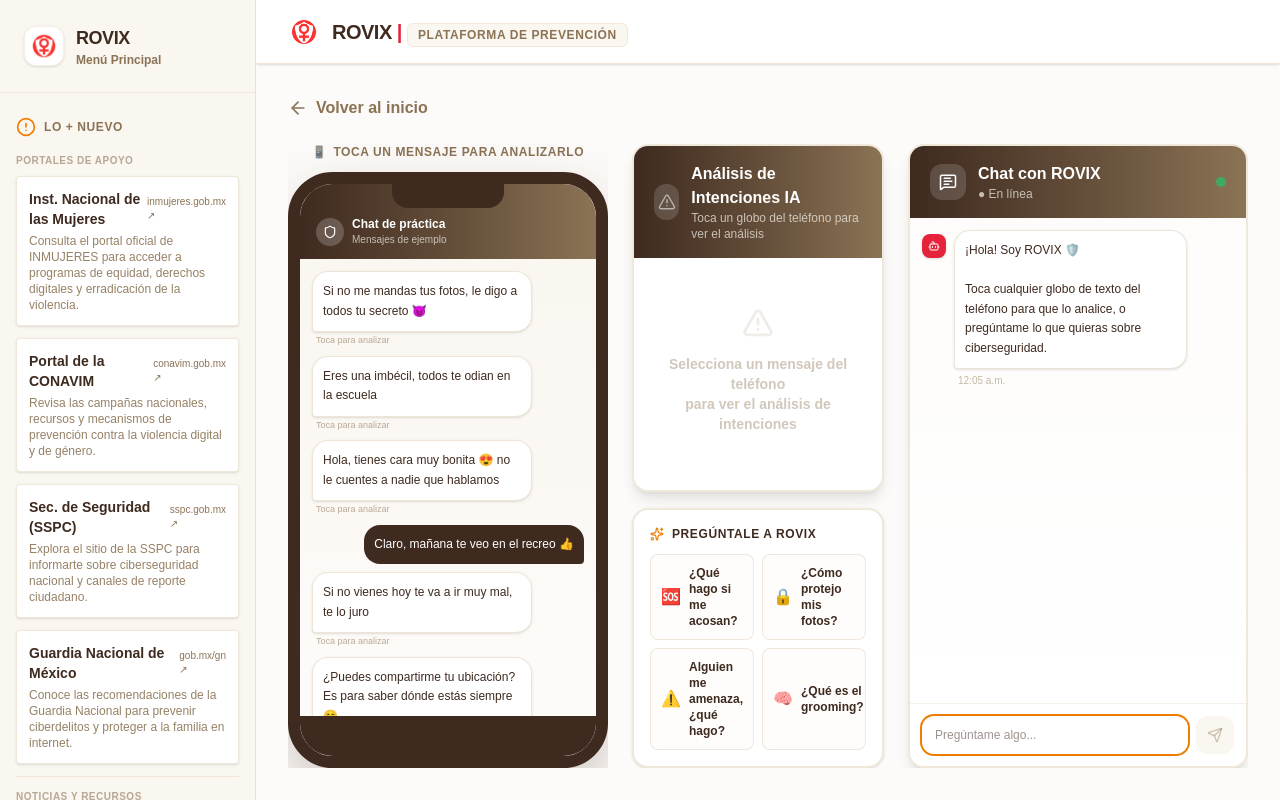
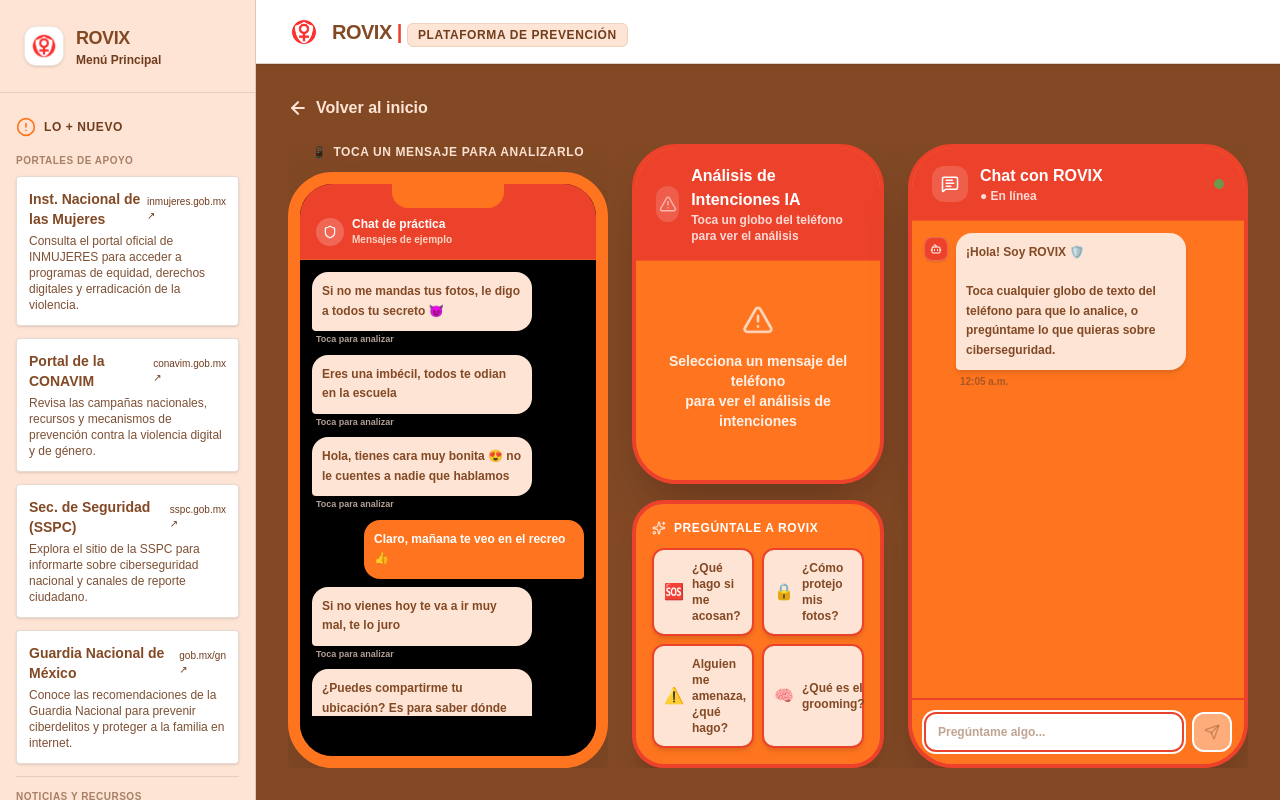
Before and after one commit to OCOA06/ROVIX, a React (Vite) app in the folder plataforma_ciberacoso/frontend/: page / in a window 1280 px wide. Both pictures are taken after a click on the element 440 px from the left and 303 px from the top of the page. Built offline with nearby package versions, Linux system fonts and the light colour scheme.

Commit message:
style: migrar interfaz del frontend a la paleta de colores de la maquetación y ODS 5

```diff
--- a/plataforma_ciberacoso/frontend/src/components/ChatSimulator.jsx
+++ b/plataforma_ciberacoso/frontend/src/components/ChatSimulator.jsx
@@ -215,12 +215,12 @@
 
   return (
     <div className="w-full h-full flex flex-col overflow-hidden max-w-7xl mx-auto">
-      {/* Botón de retorno al panel principal */}
+      {/* Botón de retorno al panel principal con alto contraste */}
       <button
         onClick={onBack}
-        className="flex items-center text-ods-brown-medium hover:text-ods-brown-dark mb-6 font-semibold transition-colors flex-shrink-0 cursor-pointer"
+        className="flex items-center text-ods-beige hover:text-white mb-6 font-extrabold transition-colors flex-shrink-0 cursor-pointer"
       >
-        <ArrowLeft size={20} className="mr-2" /> Volver al inicio
+        <ArrowLeft size={20} className="mr-2 stroke-[2.5]" /> Volver al inicio
       </button>
 
       {/* Grid Interactivo Principal de Tres Columnas Flexibles */}
@@ -228,33 +228,33 @@
 
         {/* COLUMNA 1: SIMULADOR DE TELÉFONO MÓVIL (IZQUIERDA) */}
         <div className="flex flex-col items-center flex-shrink-0 h-full overflow-hidden">
-          <p className="text-xs font-bold text-ods-brown-medium uppercase tracking-wider mb-3 flex items-center gap-1.5 flex-shrink-0 select-none">
+          <p className="text-xs font-extrabold text-ods-beige uppercase tracking-wider mb-3 flex items-center gap-1.5 flex-shrink-0 select-none">
             <span className="text-ods-orange animate-pulse">📱</span> Toca un mensaje para analizarlo
           </p>
 
-          {/* Estructura del Dispositivo Móvil en Marrón Tierra Oscuro */}
+          {/* Estructura del Dispositivo Móvil en contorno Naranja y pantalla Negra */}
           <div
-            className="w-[320px] border-[12px] border-ods-brown-dark rounded-[2.8rem] bg-ods-beige-light relative overflow-hidden shadow-2xl flex flex-col flex-1"
+            className="w-[320px] border-[12px] border-ods-orange rounded-[2.8rem] bg-black relative overflow-hidden shadow-2xl flex flex-col flex-1"
             style={{ boxShadow: '0 25px 60px rgba(62,42,31,0.25), inset 0 0 0 2px rgba(255,255,255,0.1)' }}
           >
-            {/* Notch superior simulador */}
+            {/* Notch superior simulador en Naranja */}
             <div className="absolute top-0 inset-x-0 flex justify-center z-10">
-              <div className="w-28 h-6 bg-ods-brown-dark rounded-b-2xl" />
+              <div className="w-28 h-6 bg-ods-orange rounded-b-2xl" />
             </div>
 
-            {/* Cabecera del chat simulado */}
-            <div className="bg-gradient-to-r from-ods-brown-dark to-ods-brown-medium pt-8 pb-3 px-4 flex items-center gap-2">
+            {/* Cabecera del chat simulado en Rojo ODS 5 */}
+            <div className="bg-ods-red border-b border-ods-orange/40 pt-8 pb-3 px-4 flex items-center gap-2">
               <div className="w-7 h-7 rounded-full bg-white/20 flex items-center justify-center">
                 <Shield size={14} className="text-white" />
               </div>
               <div>
-                <div className="text-white text-xs font-bold">Chat de práctica</div>
-                <div className="text-ods-beige/70 text-[10px]">Mensajes de ejemplo</div>
+                <div className="text-white text-xs font-extrabold">Chat de práctica</div>
+                <div className="text-ods-beige/90 text-[10px] font-bold">Mensajes de ejemplo</div>
               </div>
             </div>
 
-            {/* Lista Desplazable de Mensajes de Simulación */}
-            <div className="flex-1 overflow-y-auto p-3 space-y-2 bg-gradient-to-b from-ods-beige to-ods-beige-light/30">
+            {/* Lista Desplazable de Mensajes de Simulación en fondo Negro */}
+            <div className="flex-1 overflow-y-auto p-3 space-y-2 bg-black">
               {MALICIOUS_MESSAGES.map(msg => {
                 const isUser = msg.sender === 'user'
                 const isSelected = selectedMsg?.id === msg.id
@@ -266,17 +266,17 @@
                         onClick={() => handleSelectMessage(msg)}
                         className={`max-w-[220px] p-2.5 rounded-2xl text-xs leading-relaxed transition-all duration-200 ${
                           isUser
-                            ? 'bg-ods-brown-dark text-white rounded-br-sm'
-                            : 'bg-white border border-ods-brown-light/35 text-ods-brown-dark rounded-bl-sm shadow-sm'
-                        } ${msg.risk ? 'cursor-pointer hover:scale-[1.02] hover:shadow-md active:scale-95' : ''} ${
-                          isSelected ? 'ring-2 ring-offset-2 ring-ods-red-vibrant scale-[1.02] shadow-lg' : ''
+                            ? 'bg-ods-orange text-white rounded-br-sm shadow-md font-bold'
+                            : 'bg-ods-beige text-ods-brown-dark rounded-bl-sm shadow-md font-extrabold'
+                        } ${msg.risk ? 'cursor-pointer hover:scale-[1.02] hover:shadow-lg active:scale-95' : ''} ${
+                          isSelected ? 'ring-4 ring-offset-2 ring-ods-red-vibrant scale-[1.02] shadow-2xl' : ''
                         }`}
                       >
                         {msg.text}
                       </div>
                       {/* Indicador de acción para los mensajes susceptibles a análisis */}
                       {msg.risk && !isUser && (
-                        <p className="text-[9px] text-ods-brown-medium/60 mt-0.5 ml-1">Toca para analizar</p>
+                        <p className="text-[9px] text-ods-beige/70 mt-0.5 ml-1 font-bold">Toca para analizar</p>
                       )}
                     </div>
                   </div>
@@ -284,77 +284,78 @@
               })}
             </div>
 
-            {/* Margen inferior del simulador de teléfono */}
-            <div className="h-10 bg-ods-brown-dark" />
+            {/* Margen inferior del simulador de teléfono en Negro */}
+            <div className="h-10 bg-black" />
           </div>
         </div>
 
         {/* COLUMNA 2: PANEL DE ANÁLISIS DE INTENCIONES Y ACCIONES RÁPIDAS (CENTRO) */}
         <div className="flex-1 flex flex-col gap-4 h-full min-h-0" style={{ minWidth: 0 }}>
 
-          {/* Contenedor del Diagnóstico de la IA */}
-          <div className="bg-white border-2 border-ods-brown-light/30 rounded-2xl overflow-hidden shadow-lg flex-1 flex flex-col min-h-0">
-            <div className="bg-gradient-to-r from-ods-brown-dark to-ods-brown-medium px-5 py-4 flex items-center gap-3 flex-shrink-0">
+          {/* Contenedor del Diagnóstico de la IA en Naranja Sólido y Borde Rojo */}
+          <div className="bg-ods-orange border-4 border-ods-red rounded-[2.8rem] overflow-hidden shadow-2xl flex-1 flex flex-col min-h-0">
+            <div className="bg-ods-red border-b border-ods-orange/40 px-5 py-4 flex items-center gap-3 flex-shrink-0">
               <div className="w-9 h-9 rounded-xl bg-white/15 flex items-center justify-center">
                 <AlertTriangle size={18} className="text-white animate-pulse" />
               </div>
               <div>
-                <h2 className="text-white font-bold">Análisis de Intenciones IA</h2>
-                <p className="text-ods-beige/70 text-xs">Toca un globo del teléfono para ver el análisis</p>
+                <h2 className="text-white font-extrabold text-base">Análisis de Intenciones IA</h2>
+                <p className="text-white/80 text-xs font-bold">Toca un globo del teléfono para ver el análisis</p>
               </div>
             </div>
 
             {/* Visualización del Resultado del Análisis */}
-            <div className="p-5 flex-1 overflow-y-auto">
+            <div className="p-5 flex-1 overflow-y-auto bg-ods-orange">
               {!selectedMsg && !analyzing && (
-                <div className="flex flex-col items-center justify-center h-full text-ods-brown-medium/40">
-                  <AlertTriangle size={32} className="mb-2 opacity-35 animate-bounce" />
-                  <p className="text-sm text-center font-semibold">
+                <div className="flex flex-col items-center justify-center h-full text-white/90">
+                  <AlertTriangle size={32} className="mb-2 opacity-80 animate-bounce" />
+                  <p className="text-sm text-center font-extrabold">
                     Selecciona un mensaje del teléfono<br />para ver el análisis de intenciones
                   </p>
                 </div>
               )}
 
               {analyzing && (
-                <div className="flex flex-col items-center justify-center h-full text-ods-brown-medium">
-                  <Loader2 size={32} className="animate-spin mb-2 text-ods-orange" />
-                  <p className="text-sm font-semibold">Analizando con IA experta...</p>
+                <div className="flex flex-col items-center justify-center h-full text-white">
+                  <Loader2 size={32} className="animate-spin mb-2 text-white" />
+                  <p className="text-sm font-extrabold">Analizando con IA experta...</p>
                 </div>
               )}
 
               {!analyzing && selectedMsg && analysisResult && (() => {
                 return (
                   <div className="animate-fadeIn">
-                    <div className="rounded-xl border-2 p-4 bg-ods-beige/30 border-ods-brown-light/35 transition-all">
+                    {/* Caja de Análisis en Marrón Profundo */}
+                    <div className="rounded-[1.8rem] border-4 border-ods-red p-5 bg-ods-brown-dark text-white shadow-2xl">
                       <div className="flex items-start justify-between gap-3 mb-3">
                         <div className="flex items-center gap-2 flex-wrap">
-                          <span className="text-sm font-extrabold text-ods-brown-dark">
-                            Intención detectada: <span className="text-ods-red">{analysisResult.intention}</span>
+                          <span className="text-sm font-extrabold text-white">
+                            Intención detectada: <span className="text-ods-orange font-extrabold uppercase tracking-wide">{analysisResult.intention}</span>
                           </span>
                         </div>
                         <button
                           onClick={() => { setSelectedMsg(null); setAnalysisResult(null) }}
-                          className="text-ods-brown-medium hover:text-ods-brown-dark flex-shrink-0 cursor-pointer p-1 rounded-lg hover:bg-ods-beige/50"
+                          className="text-ods-beige hover:text-white flex-shrink-0 cursor-pointer p-1.5 bg-white/10 rounded-lg hover:bg-white/20 transition-all"
                         >
                           <X size={16} />
                         </button>
                       </div>
 
                       {/* Visualización del mensaje analizado en cursiva */}
-                      <div className="text-xs italic mb-3 px-3 py-2 rounded-lg bg-white border border-ods-brown-light/25 text-ods-brown-medium">
+                      <div className="text-xs italic mb-3 px-3 py-2 rounded-xl bg-ods-orange/20 border border-ods-orange/40 text-ods-beige font-bold leading-relaxed">
                         "{selectedMsg.text}"
                       </div>
 
                       {/* Explicación de la IA */}
-                      <p className="text-sm text-ods-brown-dark leading-relaxed mb-4">{analysisResult.explanation}</p>
+                      <p className="text-sm text-white/95 leading-relaxed font-semibold mb-4">{analysisResult.explanation}</p>
 
                       {/* Recomendación de acción */}
                       {analysisResult.recommendation && (
-                        <div className="bg-white rounded-lg p-3 border border-ods-brown-light/20 shadow-sm">
-                          <p className="text-xs font-extrabold text-ods-orange mb-1 flex items-center gap-1">
+                        <div className="bg-ods-orange border-2 border-ods-red rounded-xl p-3 shadow-inner text-white">
+                          <p className="text-xs font-extrabold text-ods-beige mb-1 flex items-center gap-1">
                             <span>💡</span> ¿Qué hacer?
                           </p>
-                          <p className="text-sm text-ods-brown-dark leading-relaxed font-semibold">{analysisResult.recommendation}</p>
+                          <p className="text-sm text-white font-semibold leading-relaxed">{analysisResult.recommendation}</p>
                         </div>
                       )}
                     </div>
@@ -364,10 +365,10 @@
             </div>
           </div>
 
-          {/* Tarjeta de Sugerencias y Preguntas de Acción Rápida */}
-          <div className="bg-white border-2 border-ods-brown-light/30 rounded-2xl p-4 shadow-sm flex-shrink-0">
-            <h3 className="font-extrabold text-ods-brown-dark mb-3 text-xs uppercase tracking-wider flex items-center gap-2 select-none">
-              <Sparkles size={14} className="text-ods-orange" /> Pregúntale a ROVIX
+          {/* Tarjeta de Sugerencias y Preguntas de Acción Rápida en Naranja Sólido y Borde Rojo */}
+          <div className="bg-ods-orange border-4 border-ods-red rounded-[2rem] p-4 shadow-xl flex-shrink-0">
+            <h3 className="font-extrabold text-white mb-3 text-xs uppercase tracking-wider flex items-center gap-2 select-none">
+              <Sparkles size={14} className="text-ods-beige" /> Pregúntale a ROVIX
             </h3>
             <div className="grid grid-cols-2 gap-2">
               {quickQuestions.map((q, i) => (
@@ -375,10 +376,10 @@
                   key={i}
                   onClick={() => sendChat(q.text)}
                   disabled={chatLoading}
-                  className="text-left p-2.5 bg-ods-beige/20 border border-ods-brown-light/30 rounded-lg text-xs text-ods-brown-dark hover:bg-ods-beige hover:border-ods-red transition-all disabled:opacity-50 flex items-center gap-2 group cursor-pointer"
+                  className="text-left p-2.5 bg-ods-beige border-2 border-ods-red rounded-xl text-xs text-ods-brown-dark hover:bg-white hover:scale-[1.02] transition-all disabled:opacity-50 flex items-center gap-2 group cursor-pointer font-extrabold shadow-md"
                 >
                   <span className="text-base group-hover:scale-110 transition-transform">{q.emoji}</span>
-                  <span className="font-bold">{q.text}</span>
+                  <span>{q.text}</span>
                 </button>
               ))}
             </div>
@@ -386,39 +387,40 @@
         </div>
 
         {/* COLUMNA 3: CHATBOT DE ASISTENCIA ROVIX (DERECHA) */}
-        <div className="w-[340px] flex-shrink-0 bg-white border-2 border-ods-brown-light/30 rounded-2xl overflow-hidden shadow-lg flex flex-col h-full">
-          <div className="bg-gradient-to-r from-ods-brown-dark to-ods-brown-medium px-5 py-4 flex items-center gap-3">
+        <div className="w-[340px] flex-shrink-0 bg-ods-orange border-4 border-ods-red rounded-[2.8rem] overflow-hidden shadow-2xl flex flex-col h-full">
+          {/* Cabecera del Chat en Rojo ODS 5 */}
+          <div className="bg-ods-red border-b border-ods-orange/40 px-5 py-4 flex items-center gap-3">
             <div className="w-9 h-9 rounded-xl bg-white/15 flex items-center justify-center">
               <MessageSquareText size={18} className="text-white" />
             </div>
             <div className="flex-1">
-              <h2 className="text-white font-bold">Chat con ROVIX</h2>
-              <p className="text-ods-beige/70 text-xs">{chatLoading ? '● Escribiendo...' : '● En línea'}</p>
+              <h2 className="text-white font-extrabold text-base">Chat con ROVIX</h2>
+              <p className="text-white/80 text-xs font-bold">{chatLoading ? '● Escribiendo...' : '● En línea'}</p>
             </div>
             {/* Indicador de estado luminoso pulsante */}
             <div className="w-2.5 h-2.5 rounded-full bg-green-400 animate-pulse" />
           </div>
 
-          {/* Área de Visualización del Diálogo */}
-          <div className="flex-1 overflow-y-auto p-3 space-y-3 bg-gradient-to-b from-ods-beige/30 to-white">
+          {/* Área de Visualización del Diálogo en fondo Naranja de Canva */}
+          <div className="flex-1 overflow-y-auto p-3 space-y-3 bg-ods-orange">
             {chatMessages.map(msg => (
               <div key={msg.id} className={`flex ${msg.sender === 'user' ? 'justify-end' : 'justify-start'}`}>
                 <div className={`max-w-[85%] ${msg.sender === 'user' ? '' : 'flex gap-2'}`}>
                   {msg.sender === 'ai' && (
-                    <div className="w-6 h-6 rounded-lg bg-ods-red flex items-center justify-center flex-shrink-0 mt-1 shadow-sm">
+                    <div className="w-6 h-6 rounded-lg bg-ods-red flex items-center justify-center flex-shrink-0 mt-1 shadow-sm border border-white/20">
                       <Bot size={12} className="text-white" />
                     </div>
                   )}
                   <div>
-                    {/* Burbuja del mensaje del chatbot */}
+                    {/* Burbuja del mensaje del chatbot en alto contraste y Canva-style */}
                     <div className={`p-2.5 rounded-2xl text-xs leading-relaxed ${
                       msg.sender === 'user'
-                        ? 'bg-ods-brown-dark text-white rounded-br-sm'
-                        : 'bg-white border border-ods-brown-light/35 text-ods-brown-dark rounded-bl-sm shadow-sm'
+                        ? 'bg-ods-brown-dark text-white rounded-br-sm shadow-md font-bold'
+                        : 'bg-ods-beige text-ods-brown-dark rounded-bl-sm shadow-md font-extrabold'
                     }`}>
                       <p className="whitespace-pre-line leading-relaxed">{msg.text}</p>
                     </div>
-                    <p className={`text-[10px] mt-1 ${msg.sender === 'user' ? 'text-right text-ods-brown-medium/50' : 'text-ods-brown-medium/50 ml-1'}`}>
+                    <p className={`text-[10px] mt-1 font-bold ${msg.sender === 'user' ? 'text-right text-ods-brown-dark/70' : 'text-ods-brown-dark/70 ml-1'}`}>
                       {formatTime(msg.timestamp)}
                     </p>
                   </div>
@@ -426,18 +428,18 @@
               </div>
             ))}
 
-            {/* Burbuja animada tipo escritura activa para el chatbot de la IA */}
+            {/* Burbuja animada tipo escritura activa en fondo melocotón */}
             {chatLoading && (
               <div className="flex justify-start">
                 <div className="flex gap-2">
-                  <div className="w-6 h-6 rounded-lg bg-ods-red flex items-center justify-center flex-shrink-0 mt-1 shadow-sm">
+                  <div className="w-6 h-6 rounded-lg bg-ods-red flex items-center justify-center flex-shrink-0 mt-1 shadow-sm border border-white/20">
                     <Bot size={12} className="text-white" />
                   </div>
-                  <div className="bg-white border border-ods-brown-light/35 rounded-2xl rounded-bl-sm p-2.5 shadow-sm">
+                  <div className="bg-ods-beige text-ods-brown-dark rounded-2xl rounded-bl-sm p-2.5 shadow-md">
                     <div className="flex items-center gap-1.5">
-                      <div className="w-2 h-2 bg-ods-brown-medium rounded-full animate-bounce" style={{animationDelay: '0ms'}} />
-                      <div className="w-2 h-2 bg-ods-brown-medium rounded-full animate-bounce" style={{animationDelay: '150ms'}} />
-                      <div className="w-2 h-2 bg-ods-brown-medium rounded-full animate-bounce" style={{animationDelay: '300ms'}} />
+                      <div className="w-2 h-2 bg-ods-brown-dark rounded-full animate-bounce" style={{animationDelay: '0ms'}} />
+                      <div className="w-2 h-2 bg-ods-brown-dark rounded-full animate-bounce" style={{animationDelay: '150ms'}} />
+                      <div className="w-2 h-2 bg-ods-brown-dark rounded-full animate-bounce" style={{animationDelay: '300ms'}} />
                     </div>
                   </div>
                 </div>
@@ -447,8 +449,8 @@
             <div ref={messagesEndRef} />
           </div>
 
-          {/* Barra inferior de envío de mensajes */}
-          <div className="p-3 bg-white border-t border-ods-brown-light/20 flex items-center gap-2">
+          {/* Barra inferior de envío de mensajes en fondo Naranja y Borde Rojo */}
+          <div className="p-3 bg-ods-orange border-t-2 border-ods-red flex items-center gap-2">
             <input
               ref={inputRef}
               type="text"
@@ -456,15 +458,15 @@
               onChange={(e) => setInputText(e.target.value)}
               onKeyDown={handleKeyDown}
               placeholder="Pregúntame algo..."
-              className="flex-1 bg-ods-beige rounded-xl px-3 py-2.5 text-xs outline-none focus:ring-2 focus:ring-ods-orange focus:bg-white transition-all border border-transparent text-ods-brown-dark"
+              className="flex-1 bg-ods-beige border-2 border-ods-red rounded-xl px-3 py-2.5 text-xs outline-none focus:ring-2 focus:ring-white focus:bg-white transition-all text-ods-brown-dark font-extrabold"
               disabled={chatLoading}
             />
             <button
               onClick={() => sendChat(inputText)}
               disabled={chatLoading || !inputText.trim()}
-              className={`p-2.5 rounded-xl transition-all duration-200 cursor-pointer ${
+              className={`p-2.5 rounded-xl border-2 border-white transition-all duration-200 cursor-pointer ${
                 chatLoading || !inputText.trim()
-                  ? 'bg-ods-beige text-ods-brown-medium/40 border border-transparent'
+                  ? 'bg-ods-beige/50 text-ods-brown-dark/40 border-ods-red cursor-not-allowed'
                   : 'bg-ods-red text-white hover:bg-ods-red-vibrant hover:scale-105 active:scale-95 shadow-md hover:shadow-lg'
               }`}
             >
--- a/plataforma_ciberacoso/frontend/src/index.css
+++ b/plataforma_ciberacoso/frontend/src/index.css
@@ -27,21 +27,21 @@
 @import "tailwindcss";
 
 @theme {
-  /* Paleta de Colores ODS 5 e Identidad ROVIX */
-  --color-ods-red: #e5243b;          /* Rojo ODS 5 Oficial */
-  --color-ods-red-vibrant: #ff3131;  /* Rojo del nuevo logotipo oficial */
-  --color-ods-orange: #ef7d00;       /* Naranja Campaña de Erradicación */
-  --color-ods-brown-dark: #3e2a1f;   /* Marrón profundo (base seria) */
-  --color-ods-brown-medium: #8b7355; /* Marrón medio para detalles */
-  --color-ods-brown-light: #d2b48c;  /* Tono arena para bordes y tarjetas */
-  --color-ods-beige: #faf6f0;        /* Beige cálido para fondos de descanso */
-  --color-ods-beige-light: #fdfbf9;  /* Beige extra claro */
+  /* Paleta de Colores Oficiales de la Maquetación de Canva (ROVIX) */
+  --color-ods-red: #ec422b;          /* Rojo Oficial Canva */
+  --color-ods-red-vibrant: #ec422b;  /* Rojo Oficial Canva */
+  --color-ods-orange: #ff751f;       /* Naranja Claro / Salmón Oficial Canva */
+  --color-ods-brown-dark: #834925;   /* Café / Marrón Oficial Canva */
+  --color-ods-brown-medium: #703d1e; /* Café medio para contrastes */
+  --color-ods-brown-light: #ab8570;  /* Tono arcilla suave */
+  --color-ods-beige: #fde4d4;        /* Melocotón Claro / Crema de Canva */
+  --color-ods-beige-light: #834925;  /* Fondo general en Café */
 }
 
 @layer base {
   body {
-    background-color: var(--color-ods-beige-light);
-    color: var(--color-ods-brown-dark);
+    background-color: var(--color-ods-brown-dark);
+    color: #ffffff;
     margin: 0;
     font-family: sans-serif;
   }
```
Also changed, not shown: plataforma_ciberacoso/frontend/src/components/ExtensionGuide.jsx (+31 -28 lines), plataforma_ciberacoso/frontend/src/components/PhotoFilter.jsx (+41 -41 lines).
